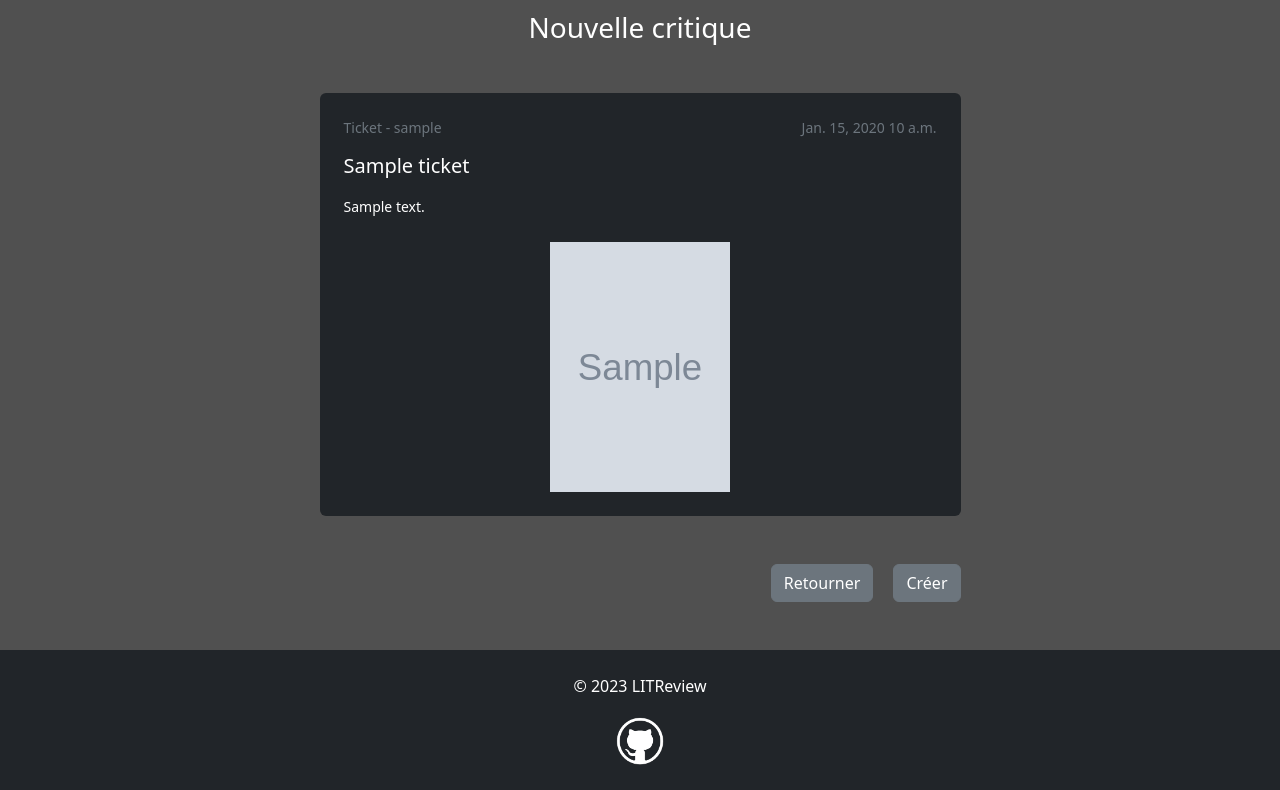
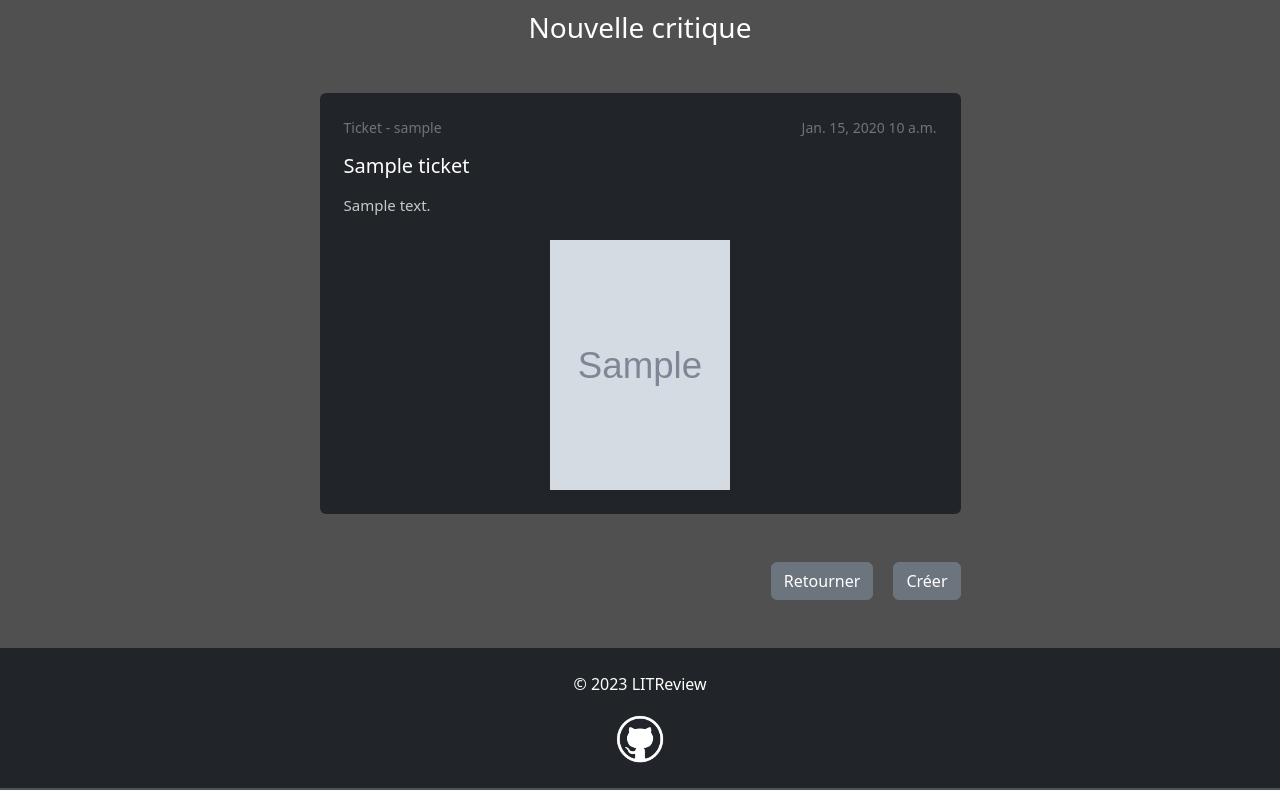
Before and after one commit to romansainthilaire/lit_review, a Django app: template reviews/templates/reviews/review_form.html in a window 1280 px wide. Shown: the part 143-933 px from the top of the page. Run offline with Django 3.2, Linux system fonts and the light colour scheme; the template is opened without the code that fills it: most values are stand-ins (such as "Sample title", 1, 10 or a date in 2020); grey boxes marked "Sample" are stand-in pictures; some libraries are stand-ins or nearby versions.

Commit message:
new style for ticket and review description

```diff
--- a/reviews/templates/reviews/fragments/feed/review.html
+++ b/reviews/templates/reviews/fragments/feed/review.html
@@ -13,7 +13,7 @@
         <span class="nobr">{% include "reviews/fragments/star_rating.html" %}</span>
     </h5>
     {% if post.body %}
-    <p><small class="text-white">{{ post.body|linebreaks }}</small></p>
+    <div class="text-light fs-7 mt-3">{{ post.body|linebreaks }}</div>
     {% endif %}
 
     <hr class="text-white my-4">
@@ -28,7 +28,7 @@
     </div>
     <h5 class="text-white mt-3">{{ post.ticket.title }}</h5>
     {% if post.ticket.description %}
-    <p><small class="text-white">{{ post.ticket.description|linebreaks }}</small></p>
+    <div class="text-light fs-7 mt-3">{{ post.ticket.description|linebreaks }}</div>
     {% endif %}
     {% if post.ticket.image %}
     <div class="text-center mt-4">
--- a/reviews/templates/reviews/fragments/feed/ticket.html
+++ b/reviews/templates/reviews/fragments/feed/ticket.html
@@ -9,7 +9,7 @@
     </div>
     <h5 class="text-white mt-3">{{ post.title }}</h5>
     {% if post.description %}
-    <p><small class="text-white">{{ post.description|linebreaks }}</small></p>
+    <div class="text-light fs-7 mt-3">{{ post.description|linebreaks }}</div>
     {% endif %}
     {% if post.image %}
     <div class="text-center mt-4">
--- a/reviews/templates/reviews/fragments/posts/review.html
+++ b/reviews/templates/reviews/fragments/posts/review.html
@@ -13,7 +13,7 @@
         <span class="nobr">{% include "reviews/fragments/star_rating.html" %}</span>
     </h5>
     {% if post.body %}
-    <p><small class="text-white">{{ post.body|linebreaks }}</small></p>
+    <div class="text-light fs-7 mt-3">{{ post.body|linebreaks }}</div>
     {% endif %}
     {% if post.user == user %}
     <p class="text-center text-sm-end mt-4 mb-0">
@@ -34,7 +34,7 @@
     </div>
     <h5 class="text-white mt-3">{{ post.ticket.title }}</h5>
     {% if post.ticket.description %}
-    <p><small class="text-white">{{ post.ticket.description|linebreaks }}</small></p>
+    <div class="text-light fs-7 mt-3">{{ post.ticket.description|linebreaks }}</div>
     {% endif %}
     {% if post.ticket.image %}
     <div class="text-center mt-4">
--- a/reviews/templates/reviews/fragments/posts/ticket.html
+++ b/reviews/templates/reviews/fragments/posts/ticket.html
@@ -9,7 +9,7 @@
     </div>
     <h5 class="text-white mt-3">{{ post.title }}</h5>
     {% if post.description %}
-    <p><small class="text-white">{{ post.description|linebreaks }}</small></p>
+    <div class="text-light fs-7 mt-3">{{ post.description|linebreaks }}</div>
     {% endif %}
     {% if post.image %}
     <div class="text-center mt-4">
--- a/reviews/templates/reviews/review_form.html
+++ b/reviews/templates/reviews/review_form.html
@@ -26,7 +26,7 @@ LITReview | {% if review %}Modification d'une critique{% else %}Nouvelle critiqu
             </div>
             <h5 class="text-white mt-3">{{ ticket.title }}</h5>
             {% if ticket.description %}
-            <p><small class="text-white">{{ ticket.description|linebreaks }}</small></p>
+            <div class="text-light fs-7 mt-3">{{ ticket.description|linebreaks }}</div>
             {% endif %}
             {% if ticket.image %}
             <div class="text-center mt-4">
--- a/static/css/style.css
+++ b/static/css/style.css
@@ -4,6 +4,14 @@ body {
 
 .nobr {
     white-space: nowrap;
+}
+
+.fs-7 {
+    font-size: 15px;
+}
+
+.text-light {
+    color: rgb(200, 200, 200) !important;
 }
 
 #main-container {
```
